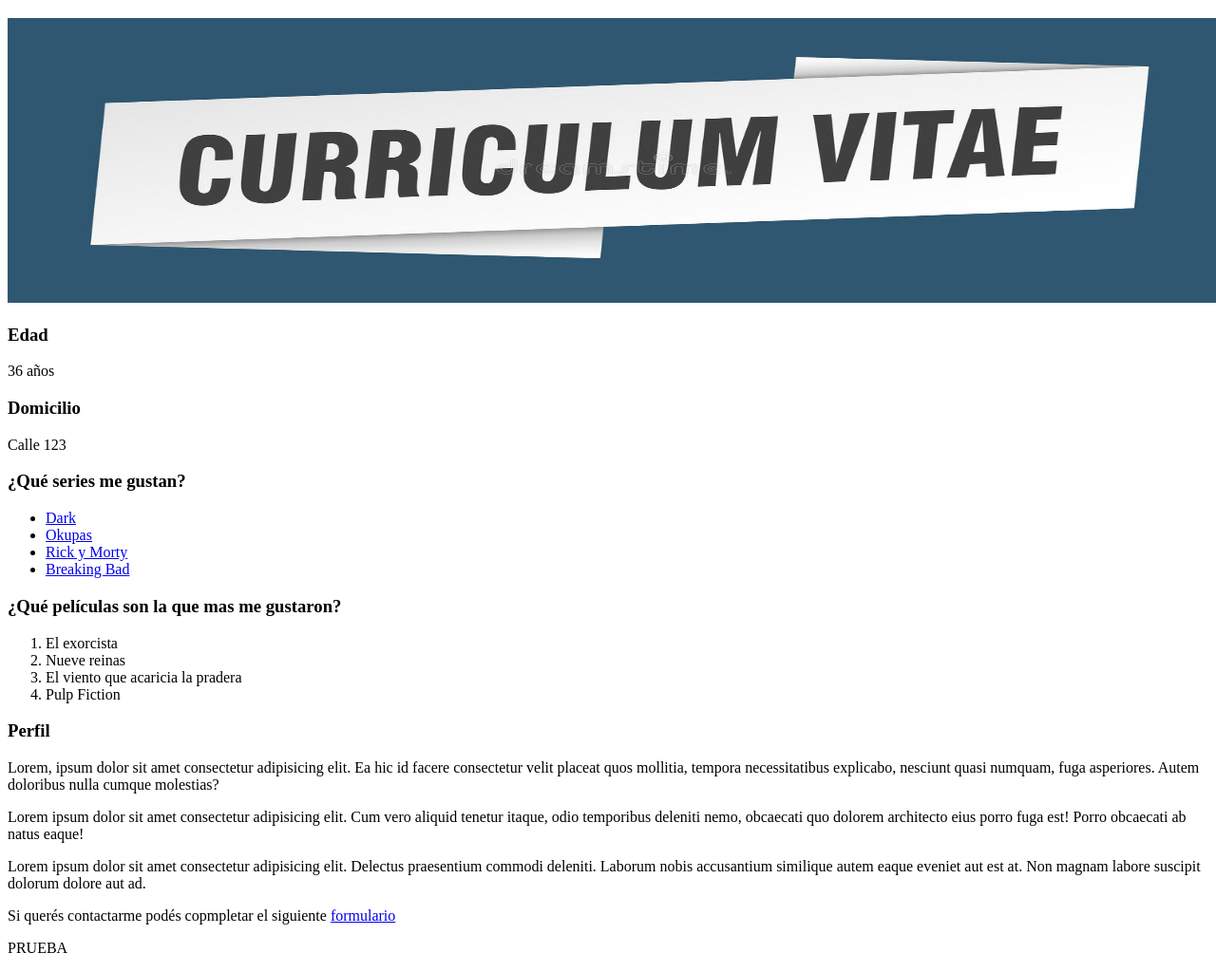
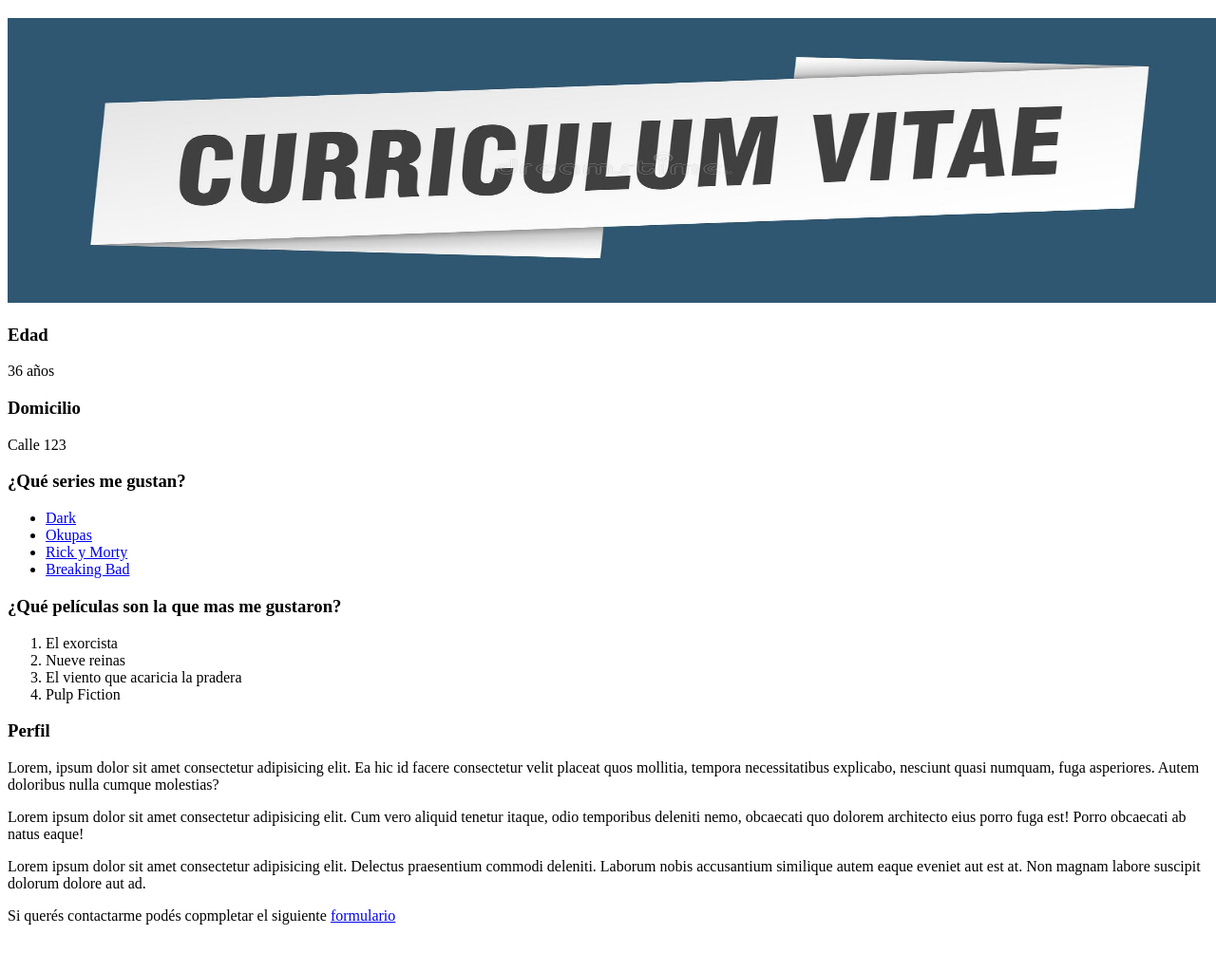
Before and after one commit to leo-gir/DiplomaturaFullStack, a plain HTML site: page M1-U3/main.HTML in a window 1280 px wide. Shown: the part 61-1085 px from the top of the page at 95% size. After the commit the page ends 1051 px from the top, so only its background shows below. Drawn offline with Linux system fonts and the light colour scheme.

Commit message:
corrección

```diff
--- a/M1-U3/main.HTML
+++ b/M1-U3/main.HTML
@@ -42,6 +42,5 @@
 
     <p>Si querés contactarme podés copmpletar el siguiente <a href="formulario.html" target="_blank">formulario</a></p>
 
-    <p>PRUEBA</p>
 </body>
 </html>
```
